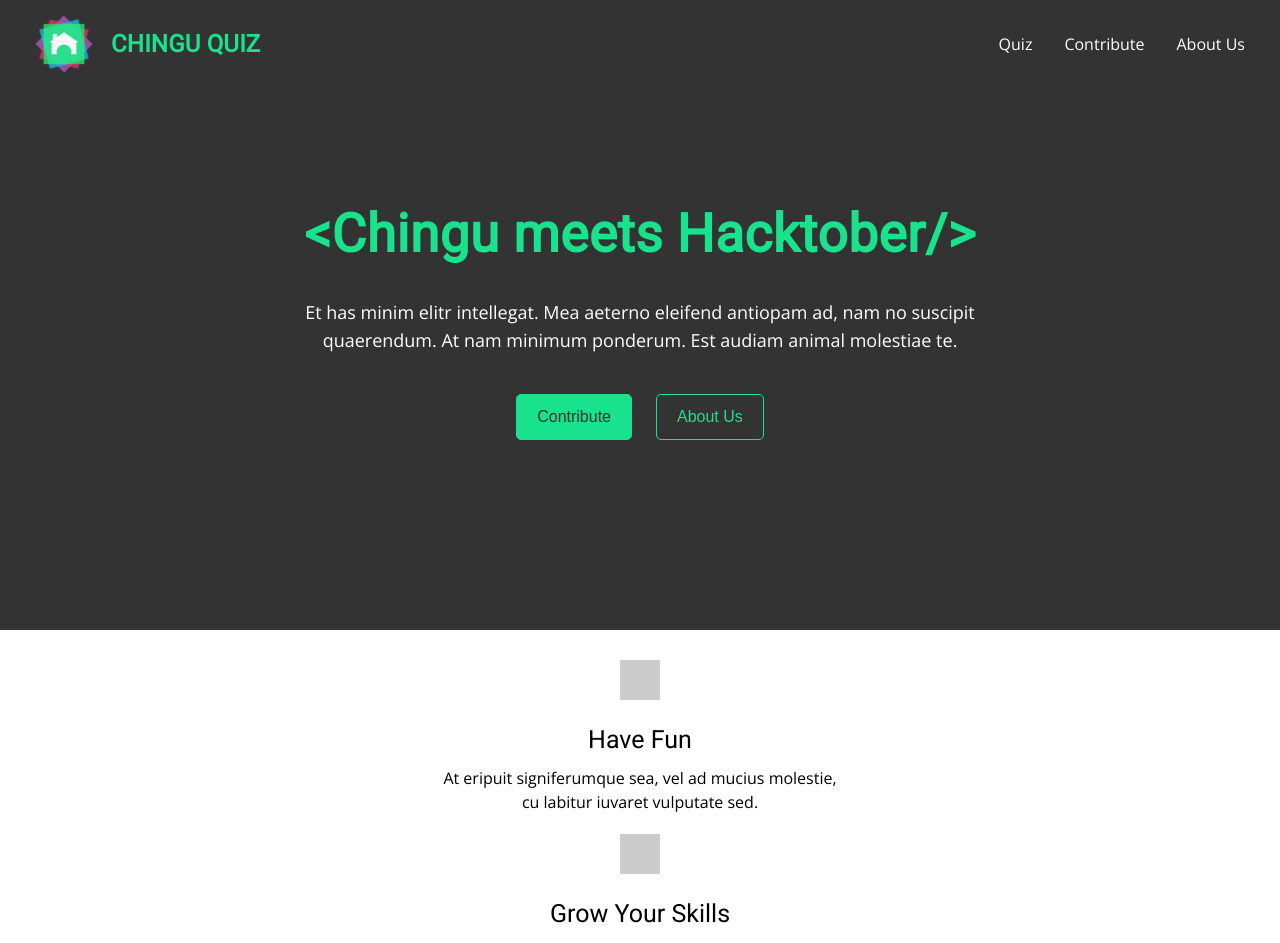
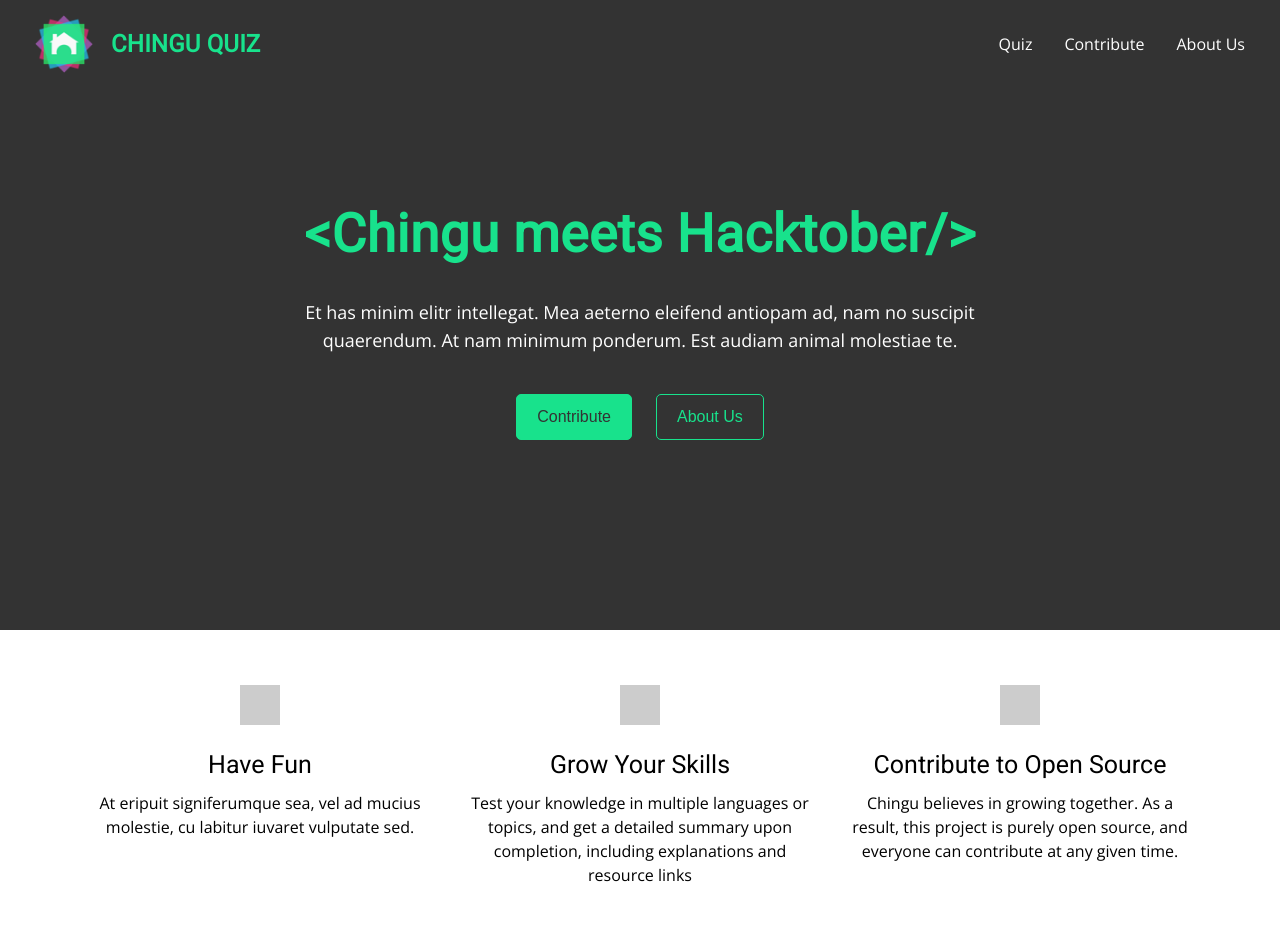
Before and after one commit to chingu-voyages/moonshot-chingu-quiz, a Next.js app in the folder client/: page / in a window 1280 px wide. Shown: the top 943 px of the page. Built offline with nearby package versions, Linux system fonts and the light colour scheme.

Commit message:
#33 add desktop styles for info section

```diff
--- a/client/components/frontpage/InfoSection.js
+++ b/client/components/frontpage/InfoSection.js
@@ -1,20 +1,38 @@
 import React from "react";
 import styled from "styled-components";
+import { breakpoint } from "../../frontend-config";
 
 const Wrapper = styled.div`
   background: #fff;
   padding: 30px 20px 50px;
+
+  @media (min-width: ${breakpoint("xl")}) {
+    padding: 55px 20px;
+  }
 `;
 
 const InnerWrapper = styled.div`
   display: flex;
   flex-direction: column;
   justify-content: center;
+
+  @media (min-width: ${breakpoint("xl")}) {
+    flex-direction: row;
+  }
 `;
 
 const InfoBox = styled.div`
   text-align: center;
   margin-bottom: 20px;
+
+  @media (min-width: ${breakpoint("xl")}) {
+    margin-right: 30px;
+    max-width: 350px;
+
+    &:last-of-type {
+      margin-right: 0;
+    }
+  }
 `;
 
 const Icon = styled.div`
@@ -33,7 +51,7 @@ const Headline = styled.h3`
 const Text = styled.p`
   font-size: 16px;
   line-height: 24px;
-  max-width: 400px;
+  max-width: 600px;
   margin: 0 auto;
 `;
 
```
